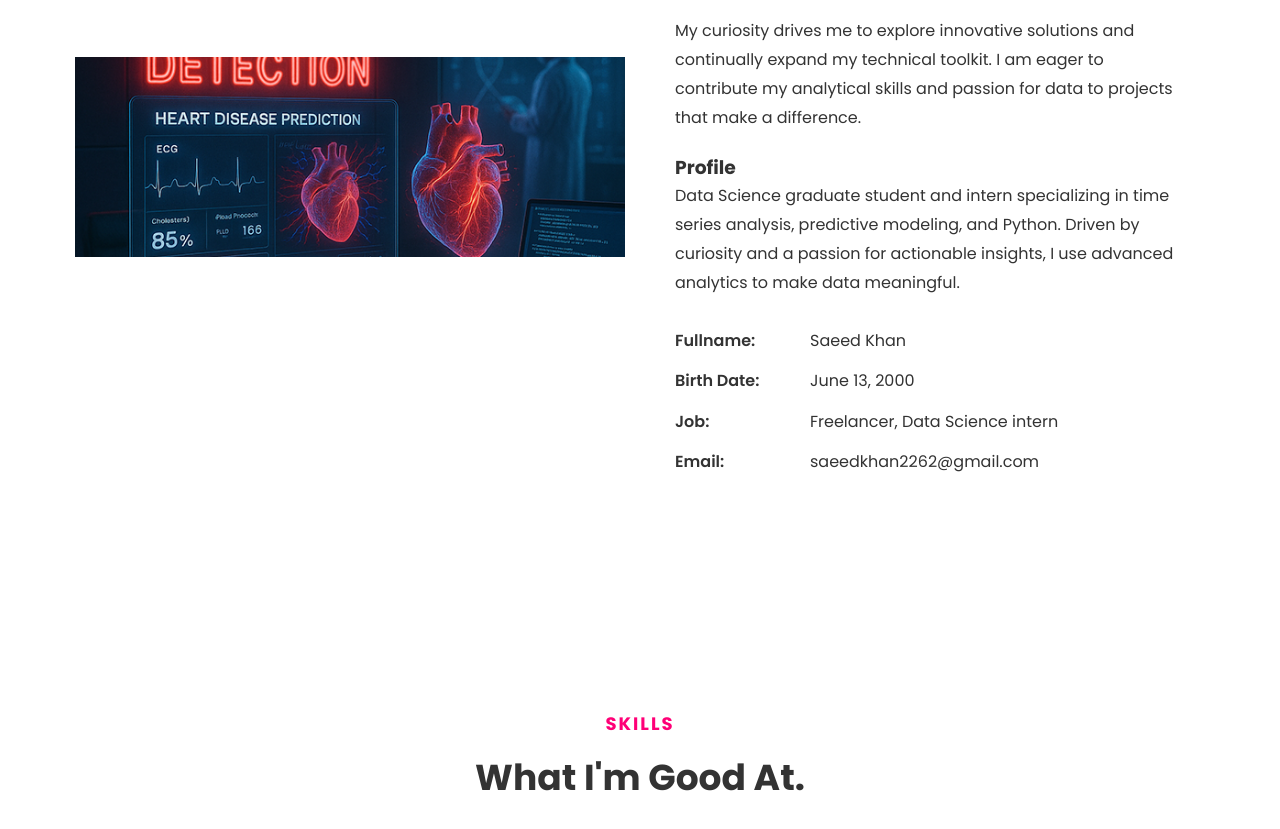
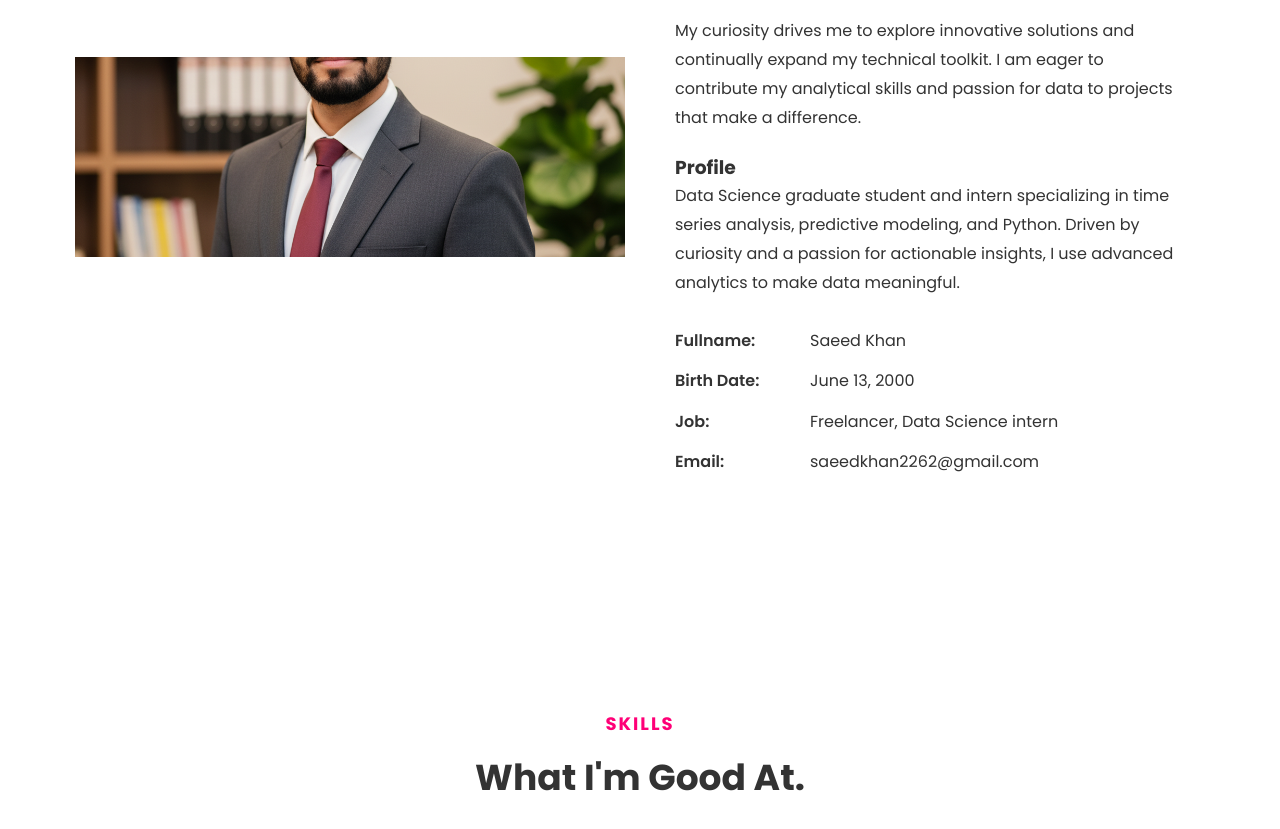
Before and after one commit to SaeedKhan-DS/DataScientist, a plain HTML site: page index.html in a window 1280 px wide. Shown: the part 1092-1921 px from the top of the page. Drawn offline with Linux system fonts and the light colour scheme.

Commit message:
Update index.html

```diff
--- a/index.html
+++ b/index.html
@@ -728,7 +728,7 @@
             <div class="about-content">
                 <div class="col-six">
                      <div class="project-img">
-                        <img src="https://raw.githubusercontent.com/SaeedKhan-DS/DataScientist/main/images/heart1.png" alt="Heart Disease Detection">
+                        <img src="https://github.com/SaeedKhan-DS/DataScientist/blob/main/images/portfolio/Saeed%20khan.png">
                         <div>
                             <i class="fas fa-user"></i>
                         </div>
```
